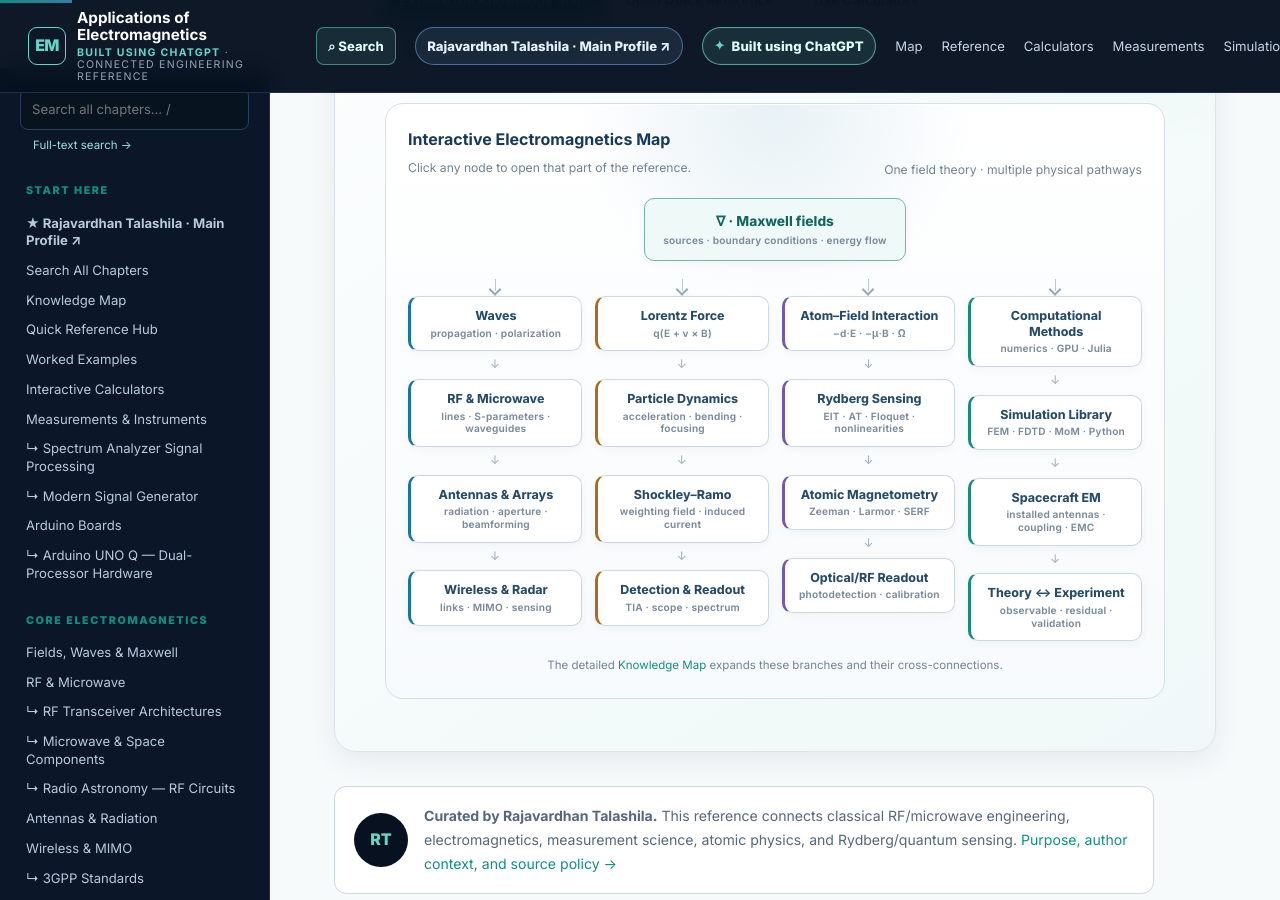
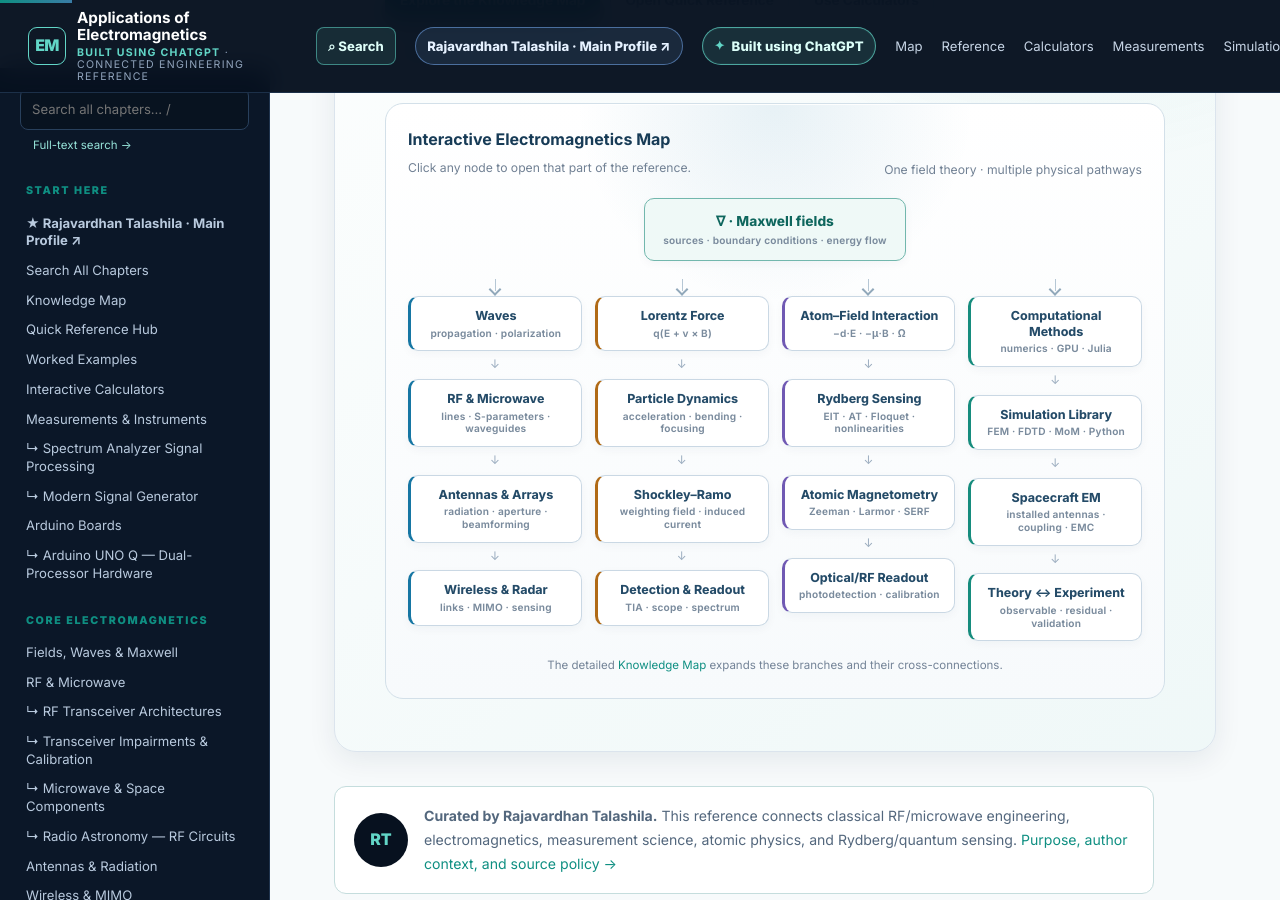
Before and after one commit to RajavardhanT/Electromagnetics_Applications, a Jekyll site: the page built from index.md, in a window 1280 px wide and 900 px high, scrolled down 501 px. Built offline with Jekyll 4.4.1, drawn with Linux system fonts in a browser that asks for light colours.

Commit message:
Link RF transceiver impairments reference from site navigation and related chapters

```diff
--- a/_layouts/default.html
+++ b/_layouts/default.html
@@ -108,6 +108,7 @@
       <a href="{{ '/foundations/' | relative_url }}">Fields, Waves & Maxwell</a>
       <a href="{{ '/rf-microwave/' | relative_url }}">RF & Microwave</a>
       <a href="{{ '/rf-transceiver-architectures/' | relative_url }}">↳ RF Transceiver Architectures</a>
+      <a href="{{ '/rf-transceiver-impairments/' | relative_url }}">↳ Transceiver Impairments & Calibration</a>
       <a href="{{ '/microwave-space-components/' | relative_url }}">↳ Microwave & Space Components</a>
       <a href="{{ '/radio-astronomy-rf/' | relative_url }}">↳ Radio Astronomy — RF Circuits</a>
       <a href="{{ '/antennas/' | relative_url }}">Antennas & Radiation</a>
```
